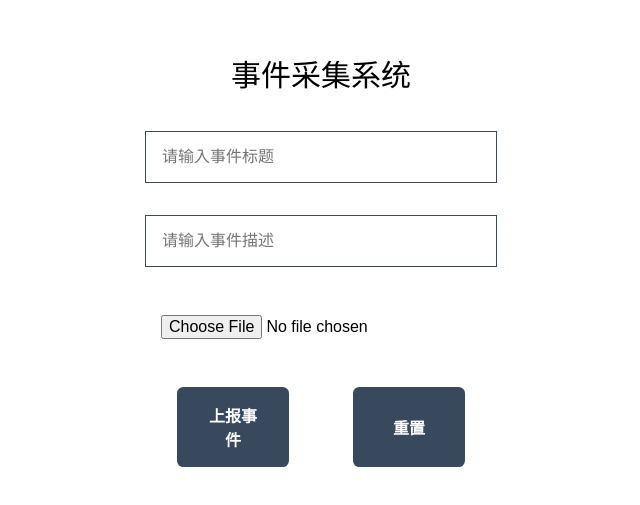
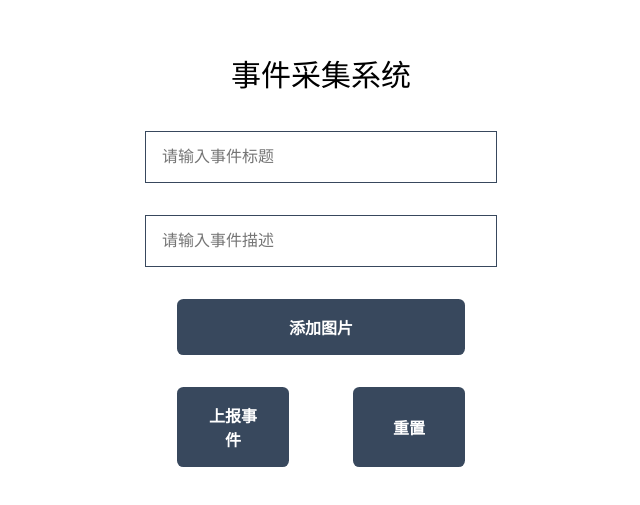
Before and after one commit to TurtleLiu/hello_vue, a Vue app: page / in a window 1280 px wide. Shown: the part 141-646 px from the top of the page, without its empty margins (351-991 px from the left). Built offline with nearby package versions, Linux system fonts and the light colour scheme.

Commit message:
添加图片采集功能（未完成）

```diff
--- a/src/App.vue
+++ b/src/App.vue
@@ -7,8 +7,7 @@
         </div>
         <input type="text" placeholder="请输入事件标题" name="title" v-model="userForm.title"/>
         <input type="text" placeholder="请输入事件描述" name="description" v-model="userForm.description" />
-        <input type="file" @change="(e) => handleImageUpload(e)" class="file-input" />
-        <img :src="imageUrl" v-if="imageUrl">
+        <button @click="(e) => handleAdd(e)">添加图片</button>
         <span class="button">
           <button type="submit">上报事件</button>
           <button type="reset" @click="(e) => handleReset(e)">重置</button>
@@ -36,12 +35,22 @@ const imageUrl = ref(null)
  * @description:处理点击注册事件
  * @param {*} e 事件对象
  */
-const handleSubmit = async (e) => {
+const handleAdd = async (e) => {
+  e.preventDefault()
+  openNotificationWithIcon('error', '添加图片功能尚未实现！')
+}
+
+/**
+ * @description:处理点击添加图片事件
+ * @param {*} e 事件对象
+ */
+ const handleSubmit = async (e) => {
   e.preventDefault()
   if (handleValidation(userForm)) {
    openNotificationWithIcon('success', '事件上报成功！')
   }
 }
+
 /**
  * @description: 校验登录信息表单
  * @param {Object} form 登录信息表单
```
